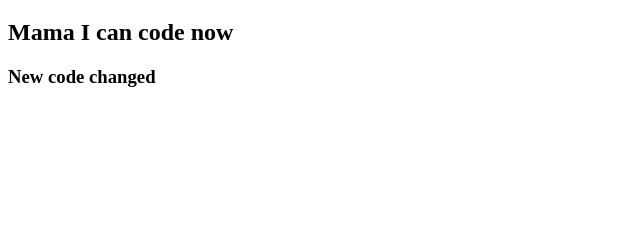
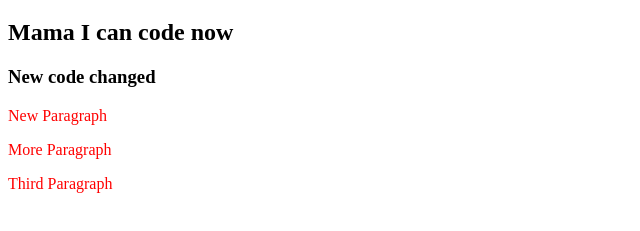
Before and after one commit to Sazid-Ahmed/my-second-repo, a plain HTML site: page index.html in a window 1280 px wide. Shown: the part 61-292 px from the top of the page, without its empty margins (0-640 px from the left). Drawn offline with Linux system fonts and the light colour scheme.

Commit message:
style added

```diff
--- a/index.html
+++ b/index.html
@@ -5,10 +5,14 @@
     <meta http-equiv="X-UA-Compatible" content="IE=edge">
     <meta name="viewport" content="width=device-width, initial-scale=1.0">
     <title>My Second Github Repo</title>
+    <link rel="stylesheet" href="style.css">
 </head>
 <body>
     <h1>I can push to Github</h1>
     <h2>Mama I can code now</h2>
     <h3>New code changed</h3>
+    <p>New Paragraph</p>
+    <p>More Paragraph</p>
+    <p>Third Paragraph</p>
 </body>
 </html>
--- /dev/null
+++ b/style.css
@@ -0,0 +1,4 @@
+p{
+    color:red;
+
+}
```
